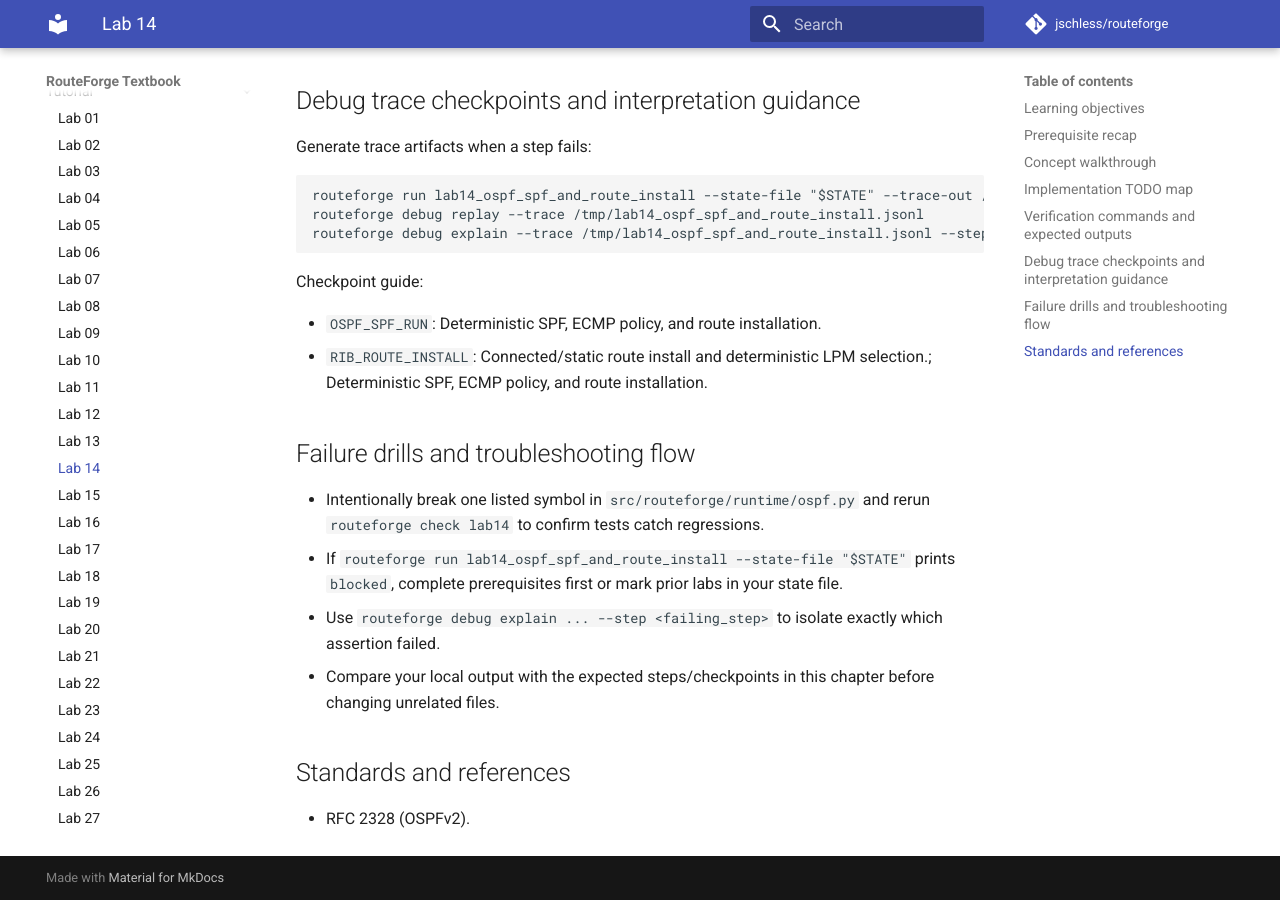
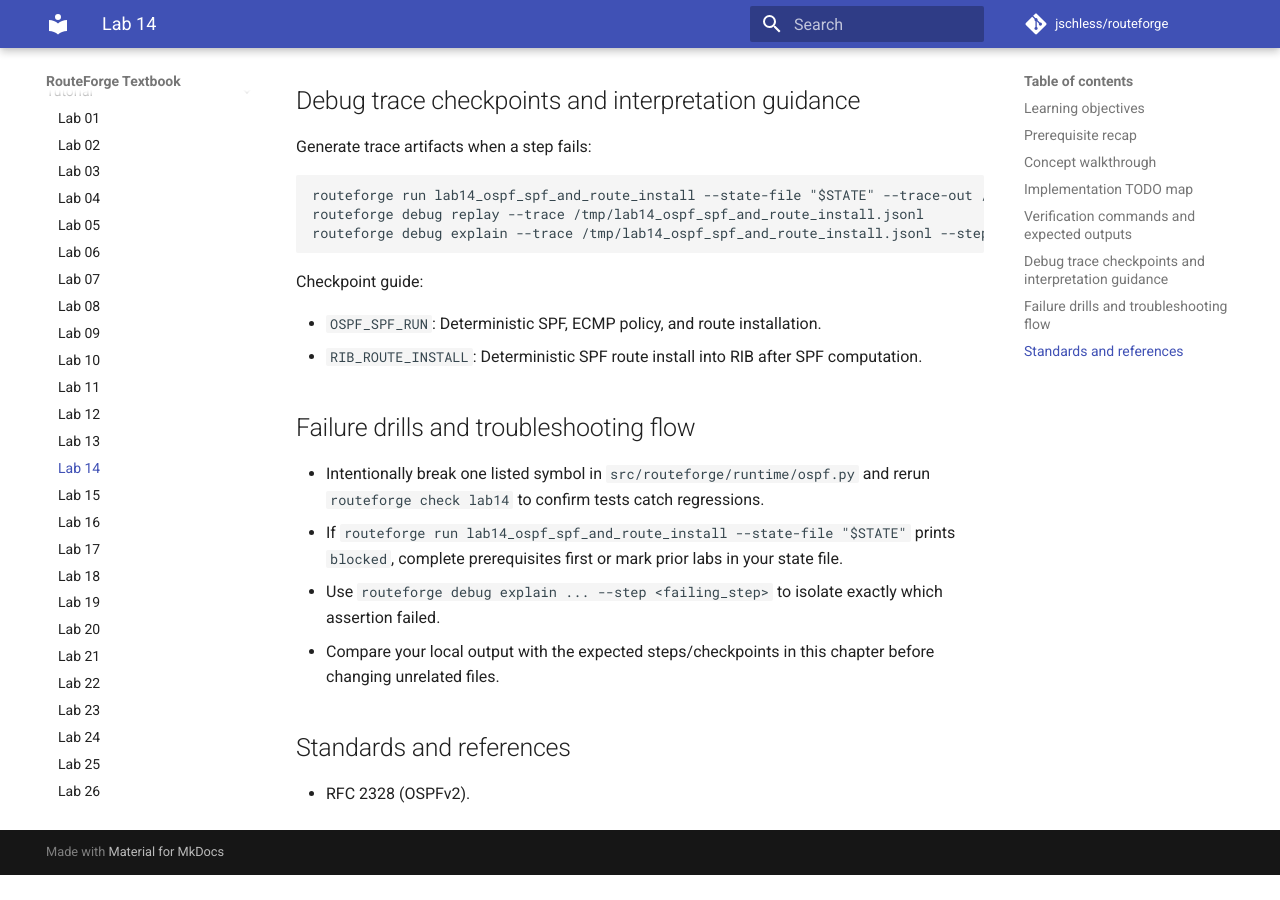
Before and after one commit to jschless/routeforge, an MkDocs documentation site: the page built from docs/tutorial/lab14_ospf_spf_and_route_install.md, in a window 1280 px wide and 900 px high, scrolled down 1644 px. Built offline with MkDocs 1.6.1 and Material for MkDocs 9.7.7, drawn with Linux system fonts in a browser that asks for light colours; comment, search, counter and statistics services are not loaded; after the commit the page ends 2519 px from its top, so only the background shows below that.

Commit message:
Fix checkpoint guide wording collisions in tutorials

```diff
--- a/docs/tutorial/lab14_ospf_spf_and_route_install.md
+++ b/docs/tutorial/lab14_ospf_spf_and_route_install.md
@@ -65,7 +65,7 @@ routeforge debug explain --trace /tmp/lab14_ospf_spf_and_route_install.jsonl --s
 Checkpoint guide:
 
 - `OSPF_SPF_RUN`: Deterministic SPF, ECMP policy, and route installation.
-- `RIB_ROUTE_INSTALL`: Connected/static route install and deterministic LPM selection.; Deterministic SPF, ECMP policy, and route installation.
+- `RIB_ROUTE_INSTALL`: Deterministic SPF route install into RIB after SPF computation.
 
 ## Failure drills and troubleshooting flow
 
```
Also changed, not shown: docs/tutorial/lab07_ipv4_subnet_and_rib.md (+1 -1 lines), 1 other file.
